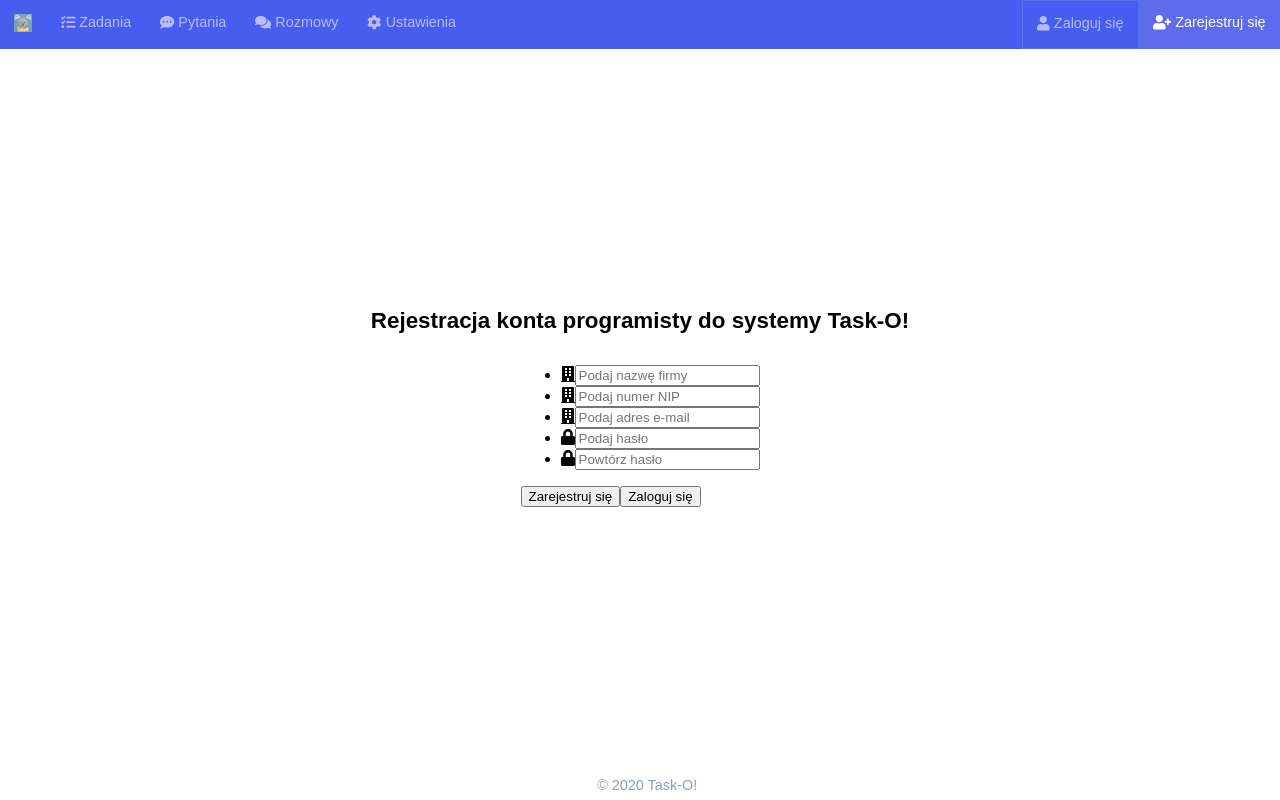
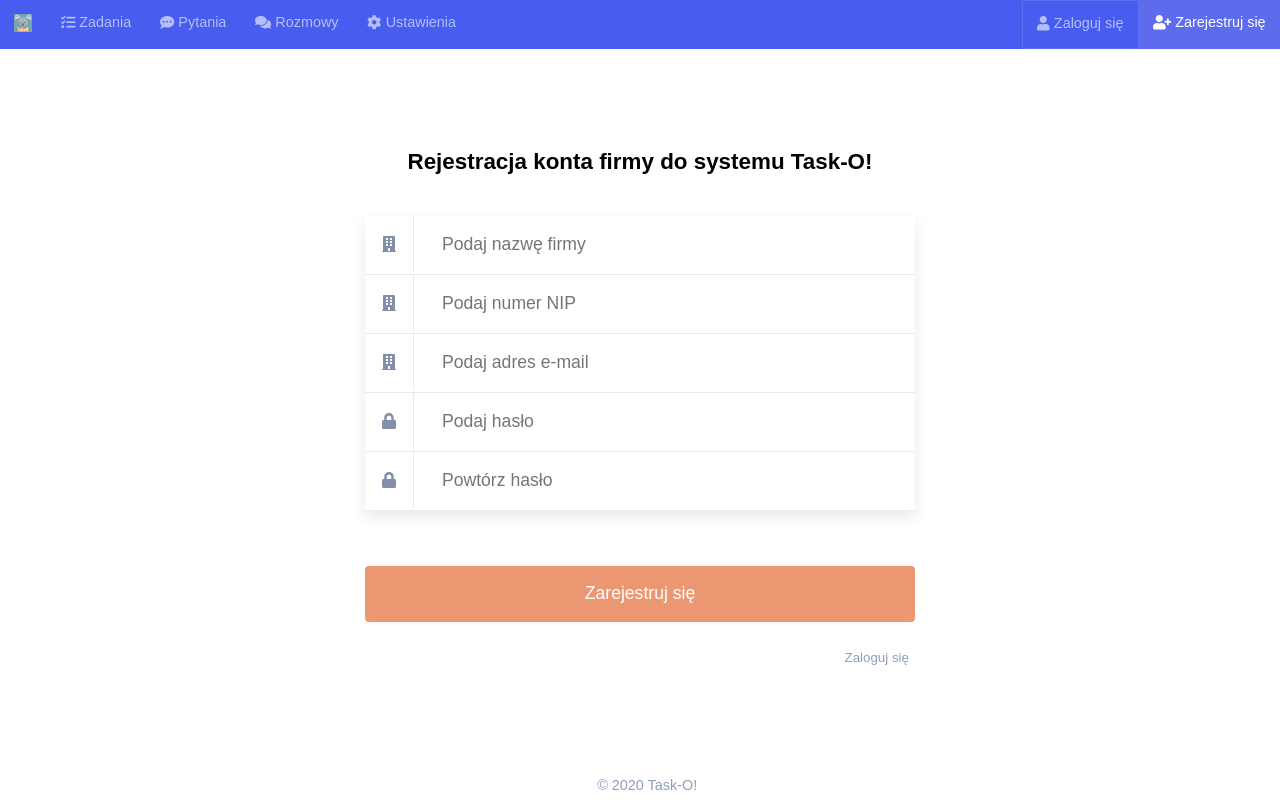
Before and after one commit to FilipHalon/task-o-front-end, a Next.js app: page /register in a window 1280 px wide. Built offline with nearby package versions, Linux system fonts and the light colour scheme.

Commit message:
RegisterForm styled.

```diff
--- a/pages/components/RegisterForm.js
+++ b/pages/components/RegisterForm.js
@@ -9,7 +9,7 @@ const RegisterForm = props => {
 
     return (
         <div className="page-content-center">
-            <h1>Rejestracja konta programisty do systemy Task-O!</h1>
+            <h1>Rejestracja konta {isDeveloperAccount ? 'programisty' : 'firmy'} do systemu Task-O!</h1>
             <form>
                 <ul>
                     <li>
--- a/style.css
+++ b/style.css
@@ -109,6 +109,7 @@ footer {
 
 h1 {
     font-size: 1.4rem;
+    text-align: center;
 }
 
 .login-areas {
@@ -147,3 +148,69 @@ h1 {
     align-self: flex-end;
     font-size: 2rem;
 }
+
+/* register page */
+
+form {
+    display: flex;
+    flex-direction: column;
+    margin-top: 2%;
+    width: 90%;
+    max-width: 550px;
+    border-radius: 4px;
+    color: #838EAB;
+}
+
+form ul {
+    display: flex;
+    flex-direction: column;
+    margin: 0;
+    padding: 0;
+    box-shadow: 0px 7px 14px #32325D1A;
+}
+
+form li {
+    display: flex;
+    border-bottom: 1px solid #E6EBF1;
+}
+
+form span,
+form input {
+    display: flex;
+    justify-content: center;
+    height: 3.5rem;
+    width: 3.5rem;
+}
+
+form span {
+    align-items: center;
+    border-right: 1px solid #E6EBF1;
+}
+
+form input {
+    width: 100%;
+    border: none;
+    padding-left: 1.75rem;
+    color: rgba(131, 142, 171, 1);
+    font-size: 110%;
+}
+
+form button {
+    border: none;
+}
+
+form button:first-of-type {
+    height: 3.5rem;
+    border-radius: 4px;
+    background-color: #EB9771;
+    font-size: 110%;
+    color: #FFF;
+    margin-top: 10%;
+}
+
+form button:last-of-type {
+    margin-top: 5%;
+    background-color: #FFF;
+    color: #8F9DBE;
+    text-align: end;
+}
```
